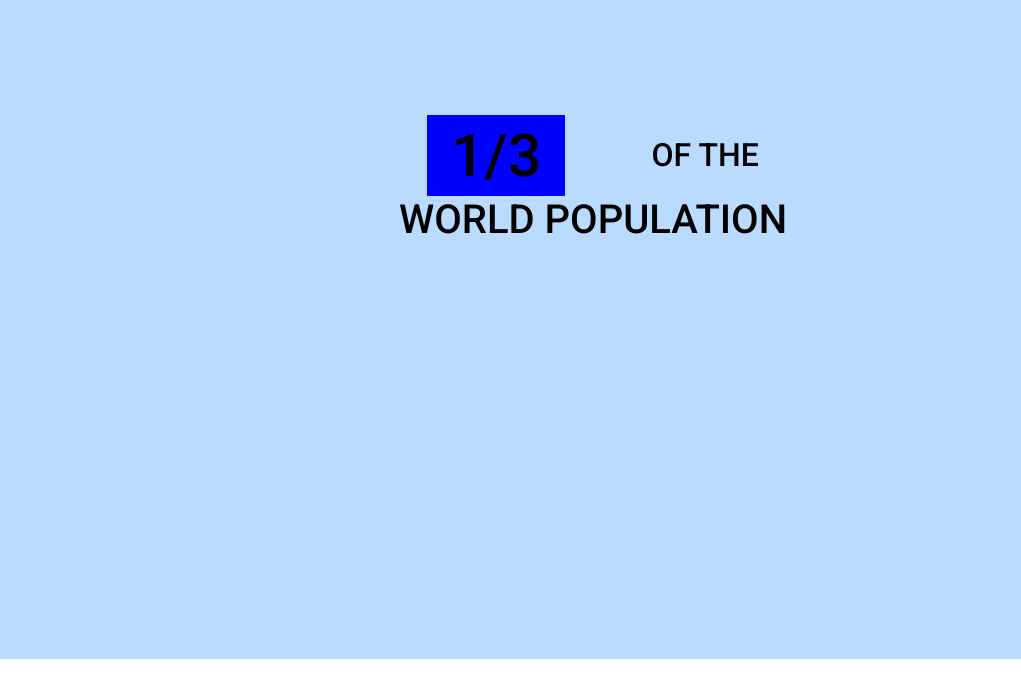
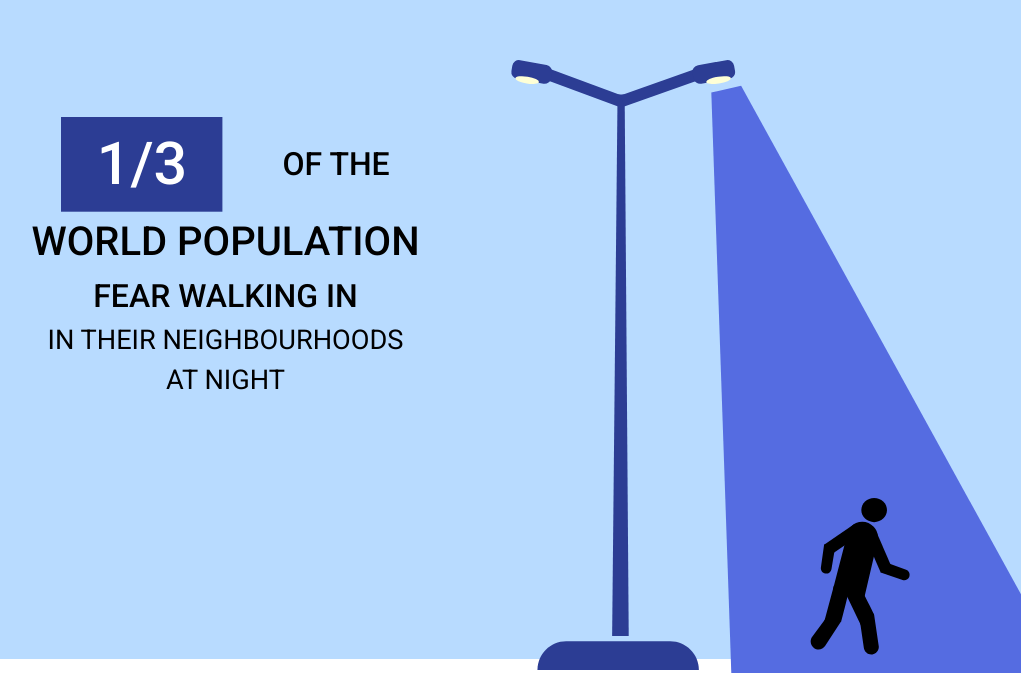
Before and after one commit to AdvancedCSS2023/assignment-3--scrollytelling-group_13, a plain HTML site: page index.html in a window 1280 px wide. Shown: the part 941-1617 px from the top of the page, without its empty margins (47-1068 px from the left). Drawn offline with Linux system fonts and the light colour scheme.

Commit message:
frame 2 stuff

```diff
--- a/index.html
+++ b/index.html
@@ -59,6 +59,37 @@
                 <h3>of the</h3>
             </div>
             <h2>world population</h2>
+            <h3>fear walking in</h3>
+            <p>in their neighbourhoods <br>
+            at night</p>
+        </div>
+        <div class="frame2__lamp">
+            <svg width="735" height="614" viewBox="0 0 735 814" fill="none" xmlns="http://www.w3.org/2000/svg">
+                <g id="light">
+                <path id="light-beam" d="M266.5 44.5L306 35.5L734.5 814H293L266.5 44.5Z" fill="#556CE1"/>
+                <path id="Rectangle 3" d="M142.184 47H151.612L157 765H135L142.184 47Z" fill="#2C3D94"/>
+                <path id="Rectangle 4" d="M36 810C36 789.013 53.0132 772 74 772H212C232.987 772 250 789.013 250 810V810H36V810Z" fill="#2C3D94"/>
+                <rect id="Rectangle 5" x="262.911" y="7" width="15.3734" height="124" transform="rotate(70.5327 262.911 7)" fill="#2C3D94"/>
+                <rect id="Rectangle 6" x="240" y="9.75" width="56" height="25" rx="9" transform="rotate(-10.0267 240 9.75)" fill="#2C3D94"/>
+                <ellipse id="Ellipse 5" cx="276.1" cy="27.9461" rx="16.5" ry="4.62416" transform="rotate(-8.76946 276.1 27.9461)" fill="#FEFFD6"/>
+                <rect id="Rectangle 7" width="15.3016" height="119.284" transform="matrix(-0.320473 0.947258 0.938071 0.346443 35.9037 7)" fill="#2C3D94"/>
+                <rect id="Rectangle 8" width="53.6727" height="24.9682" rx="9" transform="matrix(-0.983362 -0.181656 -0.166852 0.985982 56.9457 9.75)" fill="#2C3D94"/>
+                <ellipse id="Ellipse 6" cx="15.8092" cy="4.61964" rx="15.8092" ry="4.61964" transform="matrix(-0.987259 -0.159121 -0.146063 0.989275 38.6761 25.8916)" fill="#FEFFD6"/>
+                <g id="guy">
+                <path id="Rectangle 14" d="M447.187 628.504C448.716 622.642 452.797 617.776 458.302 615.247V615.247C466.34 611.556 475.845 613.523 481.758 620.102L482.07 620.449C486.624 625.516 488.413 632.489 486.861 639.122L469.749 712.283L427.879 702.49L447.187 628.504Z" fill="black"/>
+                <rect id="Rectangle 15" x="471.531" y="635.54" width="16.11" height="49.1697" transform="rotate(-23.3907 471.531 635.54)" fill="black"/>
+                <path id="Rectangle 16" d="M494.879 666.144L524.803 677.234C528.473 678.594 530.346 682.672 528.985 686.342V686.342C527.649 689.948 523.682 691.83 520.044 690.585L491.014 680.644L494.879 666.144Z" fill="black"/>
+                <rect id="Rectangle 17" x="456.673" y="616.144" width="16.11" height="49.1697" transform="rotate(55.7322 456.673 616.144)" fill="black"/>
+                <path id="Rectangle 18" d="M431.024 644.847L425.78 676.326C425.137 680.187 421.485 682.796 417.624 682.152V682.152C413.831 681.521 411.234 677.979 411.771 674.172L416.055 643.788L431.024 644.847Z" fill="black"/>
+                <path id="Rectangle 19" d="M429.26 697.171L449.598 702.624C449.598 702.624 439.232 744.8 438.776 745.312C438.321 745.824 413.98 754.158 413.98 754.158L429.26 697.171Z" fill="black"/>
+                <path id="Rectangle 20" d="M420.353 738.801L427.379 740.145L438.879 745.144L417.539 777.99C414.253 783.048 407.393 784.309 402.524 780.749V780.749C397.822 777.313 396.811 770.71 400.268 766.024L420.353 738.801Z" fill="black"/>
+                <path id="Rectangle 21" d="M443.648 706.599L462.768 697.434C462.768 697.434 482.363 736.194 482.348 736.88C482.333 737.566 469.149 759.803 469.149 759.803L443.648 706.599Z" fill="black"/>
+                <path id="Rectangle 22" d="M463.793 746.914L469.319 718.887L482.34 736.884L488.433 778.063C489.237 783.495 485.49 788.551 480.059 789.363V789.363C474.607 790.179 469.53 786.406 468.738 780.951L463.793 746.914Z" fill="black"/>
+                <path id="Ellipse 10" d="M499.379 598C499.379 606.837 491.768 614 482.379 614C472.99 614 465.379 606.837 465.379 598C465.379 589.163 472.99 582 482.379 582C491.768 582 499.379 589.163 499.379 598Z" fill="black"/>
+                </g>
+                </g>
+                </svg>
+
         </div>
     </section>
     <section class="frame3"></section>
--- a/script.js
+++ b/script.js
@@ -17,7 +17,26 @@ const observer2 = new IntersectionObserver(entries => {
   entries.forEach(entry => {
     if (entry.isIntersecting) {
       stat2.classList.add('live');
+    } else {
+        stat2.classList.remove('live');
     }
   });
 });
 observer2.observe(stat2);
+
+
+const observer = new IntersectionObserver((entries) => {
+    entries.forEach((entry) => {
+      if (entry.isIntersecting) {
+        console.log("Element is intersecting");
+        document.getElementById("light-beam").setAttribute("id", "newID");
+      }
+    });
+}, { threshold: 0.5 });
+
+var svgObject = document.getElementById('light');
+svgObject.addEventListener('load', function() {
+  var svgDoc = svgObject.contentDocument;
+  var element = svgDoc.getElementById('guy');
+  observer.observe(element);
+});
--- a/styles/_layout.scss
+++ b/styles/_layout.scss
@@ -1,8 +1,19 @@
-section {
+
+
+
+body {
     height: 100vh;
-    width: 100%;
-    position: relative;
-}
+
+    section {
+      height: 100vh;
+      width: 100%;
+      position: relative;
+    }
+  }
+
+
+
+
 @import 'frames/frame1';
 
 @import 'frames/frame2';
--- a/styles/_variables.scss
+++ b/styles/_variables.scss
@@ -5,7 +5,7 @@ $full-height: 100vh;
 
 //colors
 $primary-blue: #b8dbff;
-$secondary-blue: #0000ff;
+$secondary-blue: #2C3D94;
 
 
 
--- a/styles/frames/_frame2.scss
+++ b/styles/frames/_frame2.scss
@@ -1,17 +1,37 @@
 .frame2 {
     background-color: $primary-blue;
+    display: flex;
+    flex-direction: row;
+    align-items: center;
+    justify-content: center;
+
+
+    &__lamp {
+        height: 100%;
+        transform: translatey(25%);
+    }
+
 
     &__text {
         position: relative;
         text-align: center;
-        width: 418px;
-        margin: 0 auto;
-        top: 16em;
+        line-height: 1.5;
 
         h1 {
             font-size: 3.7em;
-            padding: 0.1em 0.4em;
-            background-color: blue;
+            padding: 0.05em 0.6em;
+            background: linear-gradient(to right,$primary-blue 50%,$secondary-blue 50%);
+            background-size: 200% 100%;
+            background-position:left bottom;
+            color: rgba(255, 255, 255, 0);
+            transition: all 1.2s ease-in-out;
+        }
+
+        .live {
+            background: linear-gradient(to right, $primary-blue 50%, $secondary-blue 50%);
+            background-size: 200% 100%;
+            background-position:right bottom;
+            color: rgb(255, 255, 255);
         }
 
         h2 {
```
Also changed, not shown: images/light.svg (added), styles/index.css, 1 other file.
